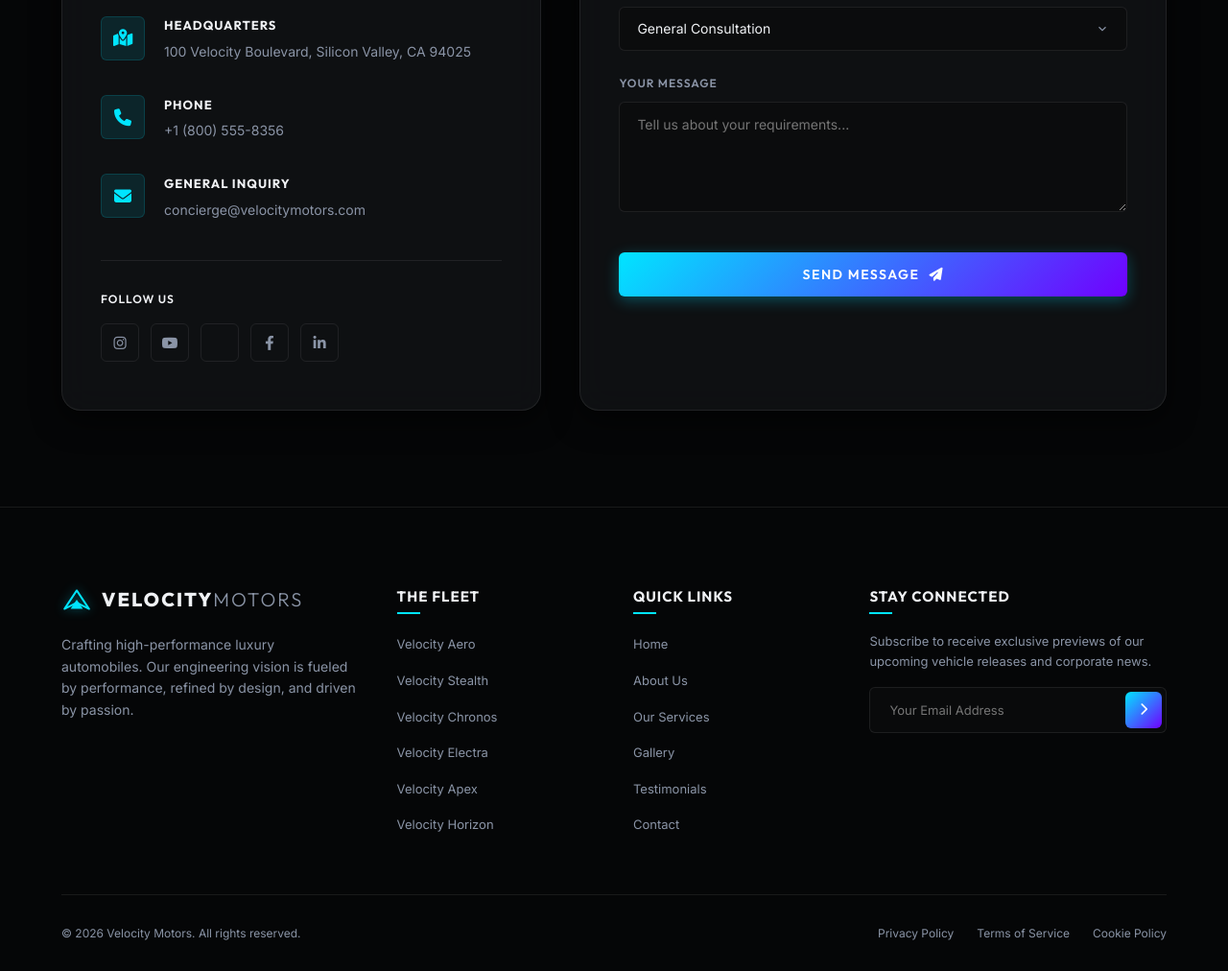
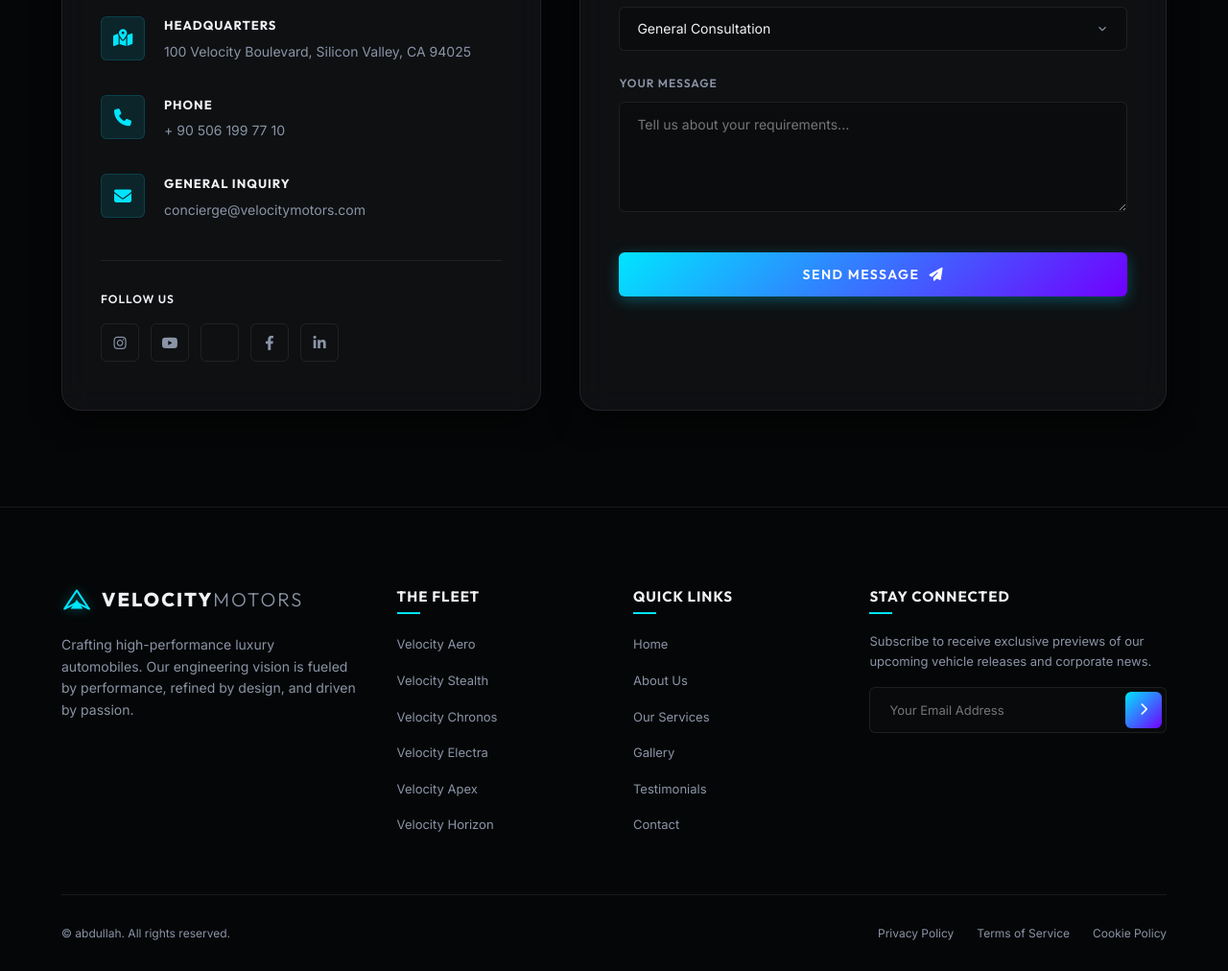
Before and after one commit to TorexStore/abdullahtest, a plain HTML site: page index.html in a window 1280 px wide. Shown: the part 6020-7032 px from the top of the page at 96% size. Drawn offline with Linux system fonts and the light colour scheme; some icons are missing.

Commit message:
Update index.html

```diff
--- a/index.html
+++ b/index.html
@@ -539,7 +539,7 @@
                             <div class="info-icon"><i class="fas fa-phone"></i></div>
                             <div class="info-text">
                                 <strong>Phone</strong>
-                                <span>+1 (800) 555-8356</span>
+                                <span>+ 90 506 199 77 10</span>
                             </div>
                         </div>
                         <div class="info-item">
@@ -709,7 +709,7 @@
             </div>
 
             <div class="footer-bottom">
-                <p>&copy; 2026 Velocity Motors. All rights reserved.</p>
+                <p>&copy; abdullah. All rights reserved.</p>
                 <div class="footer-bottom-links">
                     <a href="#">Privacy Policy</a>
                     <a href="#">Terms of Service</a>
```
